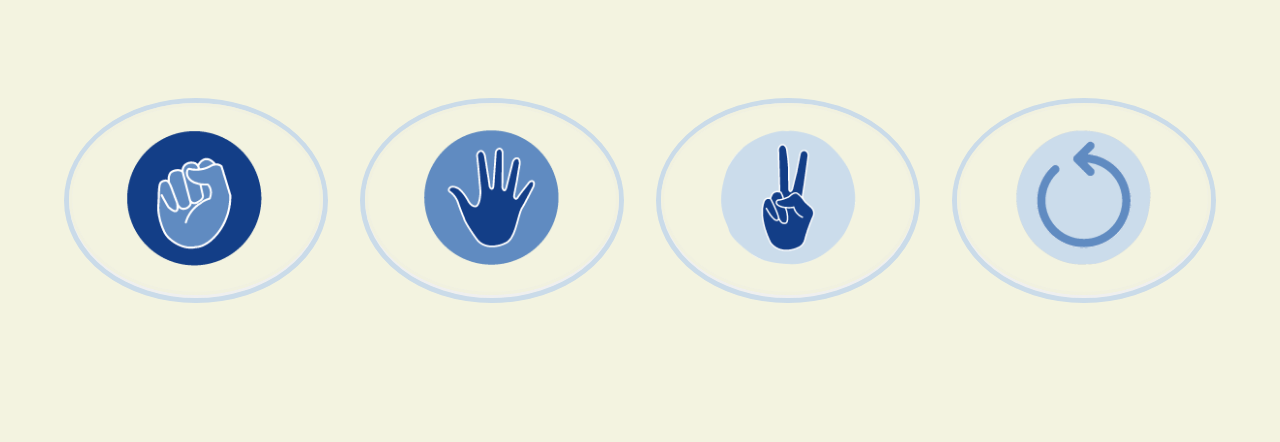
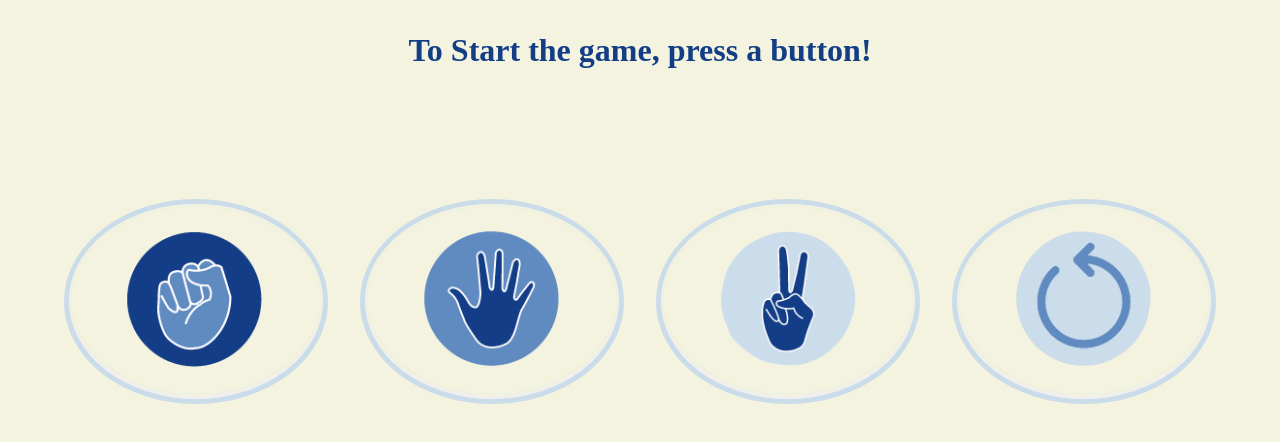
Before and after one commit to AndreiAlex831/RockPaperScissors, a plain HTML site: page index.html in a window 1280 px wide. Drawn offline with Linux system fonts and the light colour scheme.

Commit message:
add start game text

```diff
--- a/index.html
+++ b/index.html
@@ -2,21 +2,19 @@
 <html lang="en">
 <head>
   <meta charset="UTF-8">
-  <meta name="viewport"
-        content="width=device-width, user-scalable=no, initial-scale=1.0, maximum-scale=1.0, minimum-scale=1.0">
+  <meta content="width=device-width, initial-scale=1" name="viewport" />
   <meta http-equiv="X-UA-Compatible" content="ie=edge">
     <link rel="stylesheet" href="style.css">
   <title>Document</title>
 </head>
 <body>
+<div class="start"><h1>To Start the game, press a button!</h1></div>
+
 <div class="button-container">
 <button id="rock"><img src="./images/rock.png"
                        alt="rock hand"></button>
-
-
 <button id="paper"><img src="./images/paper.png"
                         alt="paper hand"></button>
-
 <button id="scissors"><img src="./images/scissors.png"
                            alt="scissor hand"></button>
 <button id="reset"><img src="./images/reset.png"
--- a/style.css
+++ b/style.css
@@ -4,6 +4,12 @@
     margin: 0;
     padding: 0;
     box-sizing: border-box;
+}
+
+.start {
+    text-align: center;
+    padding: 2rem;
+    color: #133e86;
 }
 
 button {
```
